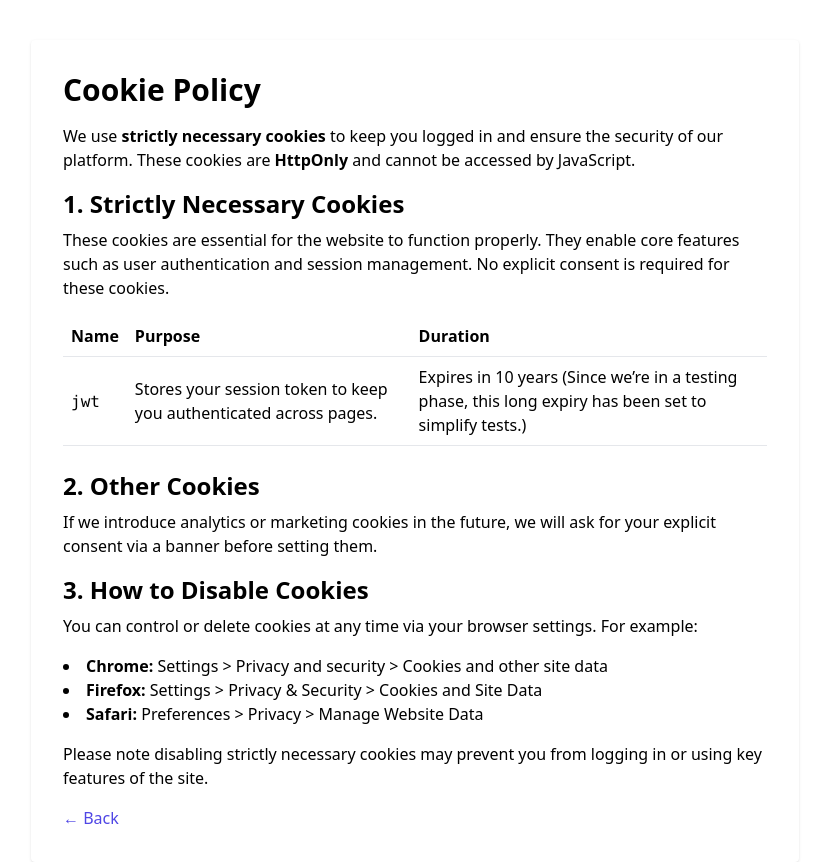
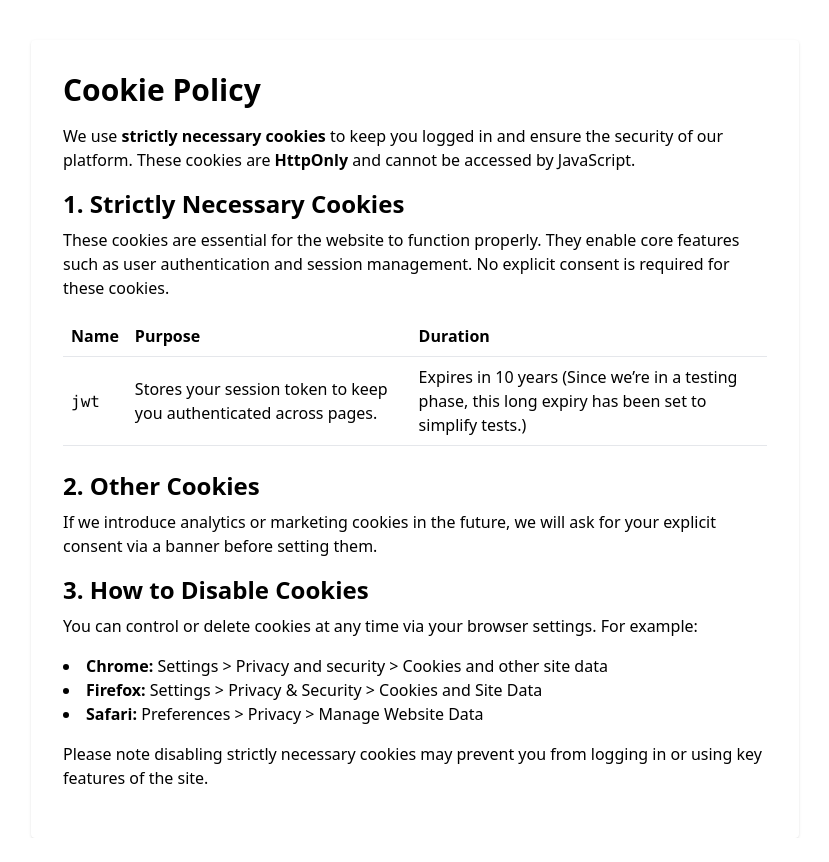
Before and after one commit to MarcosRM02/PdC-Visualization-Front, a React (Vite) app: page /cookie-policy in a window 1280 px wide. Shown: the whole page, without its empty margins (225-1054 px from the left). After the commit the page ends 838 px from the top, so only its background shows below. Built offline with nearby package versions, Linux system fonts and the light colour scheme; no server answers.

Commit message:
Loading bug solved and coockie policy button improved

```diff
--- a/src/Components/CommonComponents/CookiesPolicy.tsx
+++ b/src/Components/CommonComponents/CookiesPolicy.tsx
@@ -1,16 +1,6 @@
 import React from 'react';
-import { useLocation, useNavigate } from 'react-router-dom';
-
-interface LocationState {
-  from?: string;
-}
 
 const CookiesPolicy: React.FC = () => {
-  const navigate = useNavigate();
-  const { state } = useLocation() as { state: LocationState };
-
-  const backTo = state?.from ?? '/';
-
   return (
     <div className="max-w-3xl mx-auto p-8 bg-white rounded shadow mt-10">
       <h1 className="text-3xl font-bold mb-4">Cookie Policy</h1>
@@ -83,23 +73,6 @@ const CookiesPolicy: React.FC = () => {
         Please note disabling strictly necessary cookies may prevent you from
         logging in or using key features of the site.
       </p>
-
-      {/* <h2 className="text-2xl font-semibold mb-2">4. Privacy Policy</h2>
-    <p className="mb-4">
-      For more information on how we collect and process your personal data,
-      please see our{' '}
-      <Link to="/privacy-policy" className="text-indigo-600 hover:underline">
-        Privacy Policy
-      </Link>
-      .
-    </p> */}
-
-      <button
-        onClick={() => navigate(backTo, { replace: true })}
-        className="text-indigo-600 hover:underline"
-      >
-        ← Back
-      </button>
     </div>
   );
 };
--- a/src/Components/CommonComponents/SideBar/LeftBar.tsx
+++ b/src/Components/CommonComponents/SideBar/LeftBar.tsx
@@ -1,7 +1,7 @@
 import { useNavigate } from 'react-router-dom';
 import { FaHome, FaUserFriends } from 'react-icons/fa';
 import { RiGitRepositoryFill } from 'react-icons/ri';
-// import { MdOutlineCookie } from 'react-icons/md';
+import { MdOutlineCookie } from 'react-icons/md';
 import { ILeftBarProps } from '../../../Interfaces/SideBar';
 
 const LeftBar: React.FC<ILeftBarProps> = ({ selectedPanel, togglePanel }) => {
@@ -50,17 +50,12 @@ const LeftBar: React.FC<ILeftBarProps> = ({ selectedPanel, togglePanel }) => {
       </button>
 
       {/* Cookie Policy */}
-      {/* <button
+      <button
         className="mt-auto mb-2 p-2 hover:bg-gray-700 rounded"
-        onClick={() =>
-          navigate('/cookie-policy', {
-            replace: true, // REPLACE en lugar de PUSH
-            state: { from: location.pathname }, // guardamos la ruta actual
-          })
-        }
+        onClick={() => window.open('/cookie-policy', '_blank')}
       >
         <MdOutlineCookie />
-      </button> */}
+      </button>
     </div>
   );
 };
--- a/src/Components/WearableData/WearableData.tsx
+++ b/src/Components/WearableData/WearableData.tsx
@@ -402,12 +402,7 @@ const WearablesData = ({
 
   // Cuando los videos y gráficos estén listos, cambia el estado de carga a false
   useEffect(() => {
-    if (
-      videoExists &&
-      hmVideoExists &&
-      leftFrames.length > 0 &&
-      rightFrames.length > 0
-    ) {
+    if (leftFrames.length > 0 && rightFrames.length > 0) {
       setIsLoading(false); // Se ha cargado todo
     }
   }, [videoExists, hmVideoExists, leftFrames, rightFrames]);
```
